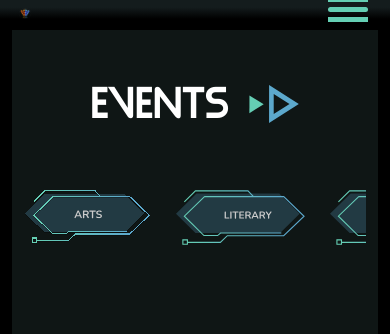
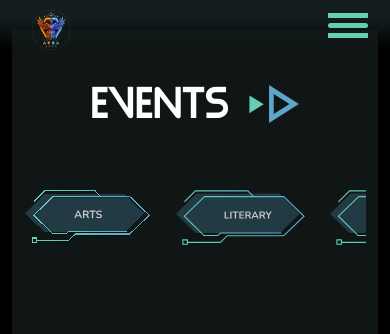
Before and after one commit to NirmalN21/AURA24, a plain HTML site: page events/index.html in a window 390 px wide. Shown: the top 334 px of the page. Drawn offline with Linux system fonts and the light colour scheme.

Commit message:
NINTH COMMIT

```diff
--- a/events/coading_page.css
+++ b/events/coading_page.css
@@ -97,7 +97,7 @@ body {
   justify-items: center;
 }
 
-.img_parent{
+.img_parent {
   height: 27rem;
   justify-content: center;
   border: 5px solid rgba(143, 22, 48, 0.863);
@@ -124,12 +124,12 @@ body {
   border-radius: 0rem calc(3rem - 5px) 0rem 0rem;
 }
 
-.coading_event img{
+.coading_event img {
   width: 100%;
   object-fit: cover;
 }
 
-.coading_event_text{
+.coading_event_text {
   display: flex;
   flex-direction: column;
   gap: 1rem;
@@ -139,7 +139,7 @@ body {
   overflow: hidden;
 }
 
-.coading_event_button{
+.coading_event_button {
   width: 100%;
   padding: 1rem 2rem;
   background-color: black;
@@ -151,18 +151,16 @@ body {
   transition: all 0.3s ease-in-out;
   font-family: sans-serif;
   border-radius: 0rem 0rem 0rem calc(3rem - 5px);
-  background: linear-gradient(to right, #52D3D8, #38419D);
+  background: linear-gradient(to right, #52d3d8, #38419d);
 }
 
-.coading_event_name{
+.coading_event_name {
   font-size: 2rem;
   font-weight: 600;
 }
 
-
-
-@media only screen and (max-width:760px){
-  .coading_event img{
+@media only screen and (max-width: 760px) {
+  .coading_event img {
     height: 25rem;
   }
 }
@@ -233,7 +231,7 @@ body {
     grid-template-columns: 1fr 1fr;
     width: 600px;
   }
-  .img_parent{
+  .img_parent {
     height: 25rem;
   }
   .coading_event {
@@ -352,7 +350,7 @@ body {
 
 .main-navbar a:hover,
 .main-navbar a:active {
-  transform:scale(1.1);
+  transform: scale(1.1);
 }
 
 .main-navbar {
@@ -449,7 +447,18 @@ body {
   background: linear-gradient(#141c1d83 37.86%, rgba(0, 0, 0, 0) 100%);
 }
 
+@media (max-width: 1400px) {
+  .solutions-logo {
+    margin-top: 1rem;
+    margin-left: 2rem;
+    height: 5rem;
+  }
+}
+
 @media (max-width: 1000px) {
+  .solutions-logo {
+    height: 4rem;
+  }
   .hamburger-button {
     display: block;
   }
--- a/events/eventRegistration/description_page.css
+++ b/events/eventRegistration/description_page.css
@@ -187,8 +187,18 @@ body {
 }
 
 /* ---------- media quaries--------- */
+@media (max-width: 1400px) {
+  .solutions-logo {
+    margin-top: 1rem;
+    margin-left: 2rem;
+    height: 5rem;
+  }
+}
 
 @media (max-width: 1000px) {
+  .solutions-logo {
+    height: 4rem;
+  }
   .flex-elements {
     display: flex;
     align-items: center;
--- a/schedule/schedule.css
+++ b/schedule/schedule.css
@@ -145,12 +145,23 @@ body {
   background: linear-gradient(#141c1d83 37.86%, rgba(0, 0, 0, 0) 100%);
 }
 
+@media (max-width: 1400px) {
+  .solutions-logo {
+    margin-top: 1rem;
+    margin-left: 2rem;
+    height: 5rem;
+  }
+}
+
 @media (max-width: 1000px) {
   .hamburger-button {
     display: block;
   }
   .main-navbar {
     display: none;
+  }
+  .solutions-logo {
+    height: 4rem;
   }
 }
 
--- a/style.css
+++ b/style.css
@@ -69,7 +69,7 @@ body {
 
 .solutions-logo {
   margin-top: 1vw;
-  height: 2vw;
+  height: 5REM;
 }
 
 .solutions-logo:hover {
@@ -194,7 +194,7 @@ body {
   overflow: hidden;
   margin: auto;
   position: relative;
-  width: fit-content;
+  width: 95%;
   display: grid;
   place-items: center;
   font-size: 1rem;
@@ -203,6 +203,7 @@ body {
   display: flex;
   width: calc(250px * 29);
   animation: scroll 29s linear infinite;
+  overflow: hidden;
 }
 .slide-track img{
   border-top: 7px solid rgb(50, 205, 200);
@@ -219,7 +220,7 @@ body {
     transform: translateX(0);
   }
   100%{
-    transform: translateX(calc(-250px * 21));
+    transform: translateX(calc(-250px * 22));
   }
 }
 
@@ -253,6 +254,20 @@ body {
   right: 0;
   top: 0;
   transform: rotateZ(180deg);
+}
+
+@media (max-width: 1400px) {
+  .solutions-logo {
+    margin-top: 1rem;
+    margin-left: 2rem;
+    height: 5rem;
+  }
+}
+
+@media (max-width: 1000px) {
+  .solutions-logo {
+    height: 4rem;
+  }
 }
 
 /* img gallery end */
```
